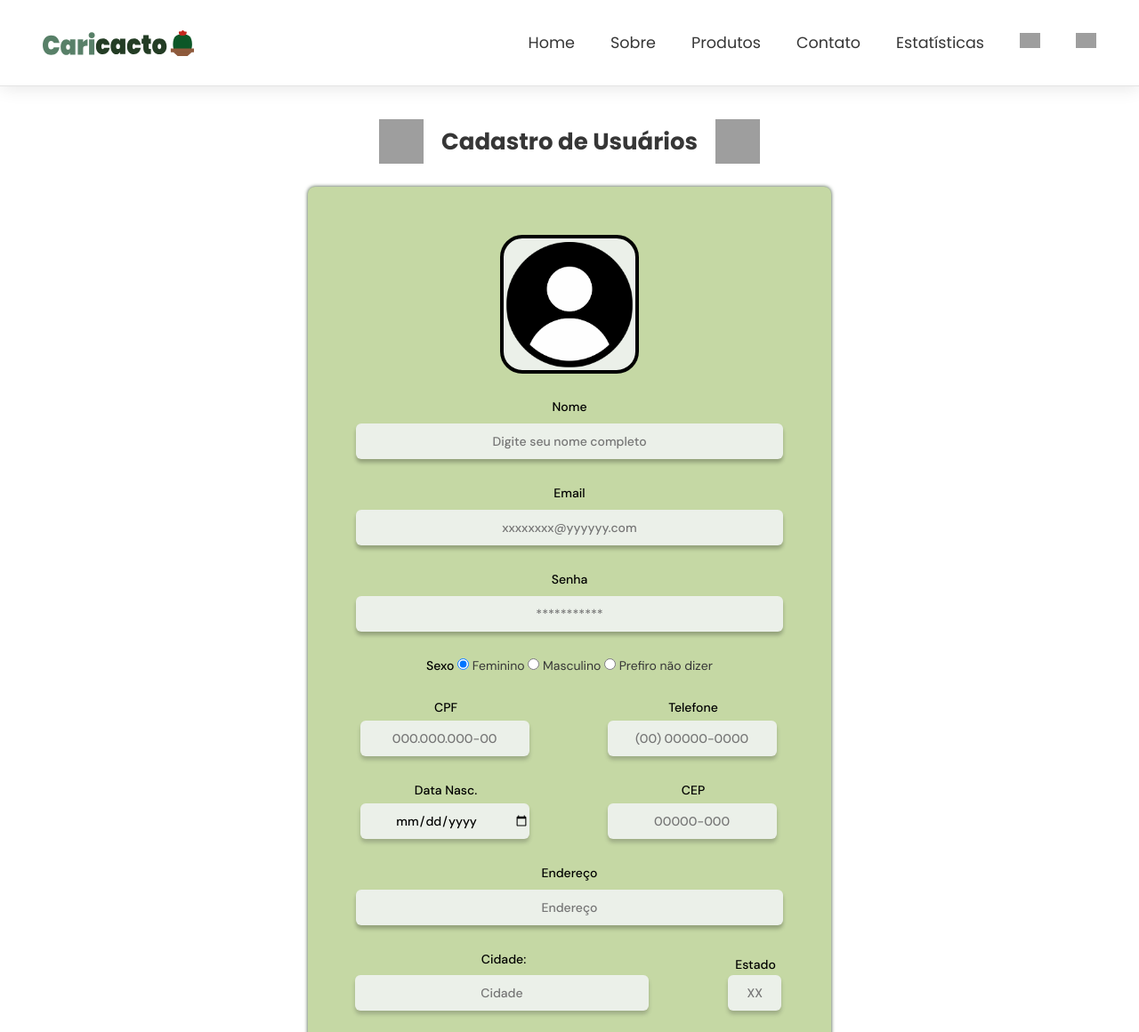
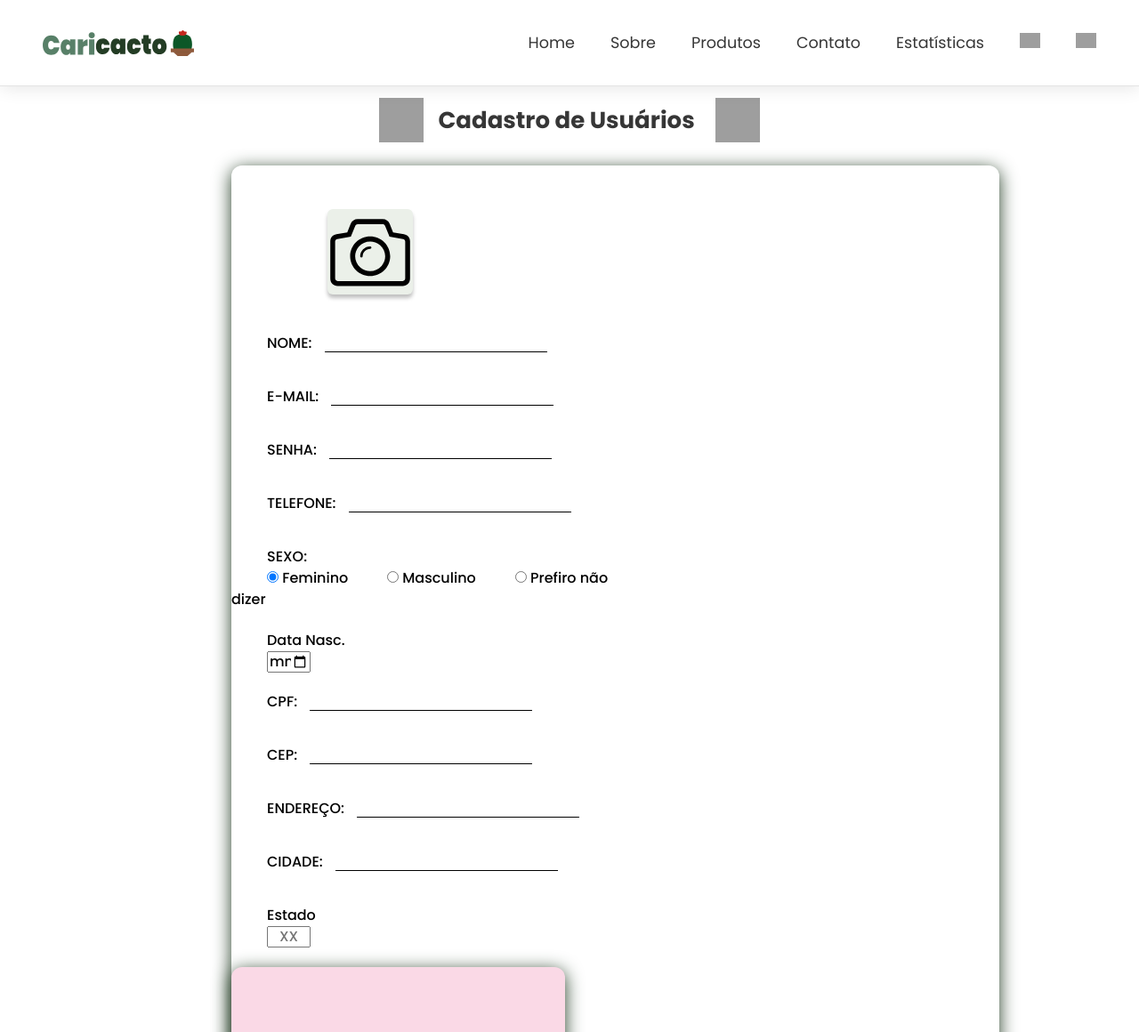
Before and after one commit to naydhow/Ecommerce, a PHP site: page /cadastros/usuarios/cad_novo_usuarios_front.php in a window 1280 px wide. Shown: the top 1160 px of the page at 89% size. Run offline with PHP 8.4, Linux system fonts and the light colour scheme; grey boxes are pictures that could not be loaded.

Commit message:
atualiza

```diff
--- a/cadastros/produtos/cad_novo_produtos_front.php
+++ b/cadastros/produtos/cad_novo_produtos_front.php
@@ -13,7 +13,7 @@
         echo"
         <header id= 'header' >
         <nav class='container'>
-            <a href='../../index.php'><img src='../../img/logo_final.svg' class='logo'></a>
+            <a href='../../index.php'><img src='../../img/logo.svg' class='logo'></a>
             <div class='menu'>
                 <ul class='grid'>
                     <li><a class='title' href='../../index.php' target='_parent'>Home</a></li>
--- a/cadastros/usuarios/cad_novo_usuarios_front.php
+++ b/cadastros/usuarios/cad_novo_usuarios_front.php
@@ -32,124 +32,112 @@
    </nav>
    </header>";
     ?>
-
-    <div class="color_cadastros">
-        <div class="container_paginas">
-
     <div class="alinha_tituloimg">
                 <img class ="img_fofinhas" src="../../img/img_suculenta.svg">
-                <p id="titulo_fofo_usu">Cadastro de Usuários</p>
+                <p id="titulo_fofo_usu">&nbsp;&nbsp; Cadastro de Usuários</p>
                 <img class ="img_fofinhas" src="../../img/img_cacto.svg">
     </div>
 
-          <div class="form_cad_user">
-            <form enctype="multipart/form-data" action="cad_novo_usuarios_back.php" method="post">
+    <div class="borda_fora_form">
+        <form enctype="multipart/form-data" action="cad_novo_produtos_back.php" method="post">
 
-
-                    <div class="input-box-imagem">
-                        <div class="max-width-User">
+    <div id="lado1_form">
+        <br> <br>
+            <div class="input-box-imagem-prod">
+                    <div class="max-width-prod">
                         <div class="imageContainer">
-                                <img src="../../img/user.png" alt="Selecione uma foto para o perfil" id="imgPhoto">
+                            <img src="../../img/camera.svg" alt="Selecione uma imagem para o produto" id="imgProduto">
                         </div>
                     </div>
                 <div class="answer">
-                            <input name="ftperfil" id="ftperfil" type="file" accept="image/*">
+                     <input name="ftproduto" id="ftproduto" type="file" accept="image/*">
+                </div>
+            </div>
+            <br>
+
+            <div>
+                <strong class="email_senha">NOME: </strong>
+                <input type="email" name="email" maxlength="80" class="resposta">
+            </div>
+            <br> <br>
+            <div>
+                <strong class="email_senha">E-MAIL: </strong>
+                <input type="email" name="email" maxlength="80" class="resposta">
+            </div>
+            <br> <br>
+            <div>
+                <strong class="email_senha">SENHA: </strong>
+                <input type="email" name="email" maxlength="80" class="resposta">
+            </div>
+            <br> <br>
+            <div>
+                <strong class="email_senha">TELEFONE: </strong>
+                <input type="email" name="email" maxlength="80" class="resposta">
+            <div>
+            <br> <br>
+
+            <div class="input_block">
+                        <div class="input-box">
+                            <div class="campo_label_peq2">
+                            <strong class="email_senha">SEXO: </strong><br>
+                                <label class="email_senha"><input type="radio" name="sexo" value="Feminino" checked />&nbsp;Feminino</label>
+                                <label class="email_senha"><input type="radio" name="sexo" value="Masculino" />&nbsp;Masculino </label>
+                                <label class="email_senha"><input type="radio" name="sexo" value="Prefiro não dizer" />&nbsp;Prefiro não dizer</label>
+                            </div>
                         </div>
             </div>
 
             <div class="input-box">
                             <label>
-                            <p class="campo_label">Nome</p>
-                            <input class="input_user_grande" type="text" name="nome" maxlength="100" placeholder="Digite seu nome completo" />
+                                <p class="email_senha">Data&nbsp;Nasc.</p>
+                                <input class="email_senha" type="date" name="data_nasc" />
                             </label>
             </div>
 
+            <div>
+                <strong class="email_senha">CPF: </strong>
+                <input type="email" name="email" maxlength="80" class="resposta">
+            </div>
+            <br> <br>
+            <div>
+                <strong class="email_senha">CEP: </strong>
+                <input type="email" name="email" maxlength="80" class="resposta">
+            </div>
+            <br> <br>
+            <div>
+                <strong class="email_senha">ENDEREÇO: </strong>
+                <input type="email" name="email" maxlength="80" class="resposta">
+            </div>
+            <br> <br>
+            <div>
+                <strong class="email_senha">CIDADE: </strong>
+                <input type="email" name="email" maxlength="80" class="resposta">
+            </div>
+            <br> <br>
             <div class="input-box">
                             <label>
-                            <p class="campo_label">Email</p>
-                            <input class="input_user_grande" type="email" name="email" maxlength="80" placeholder="xxxxxxxx@yyyyyy.com" />
-                        </label>
-                    </div>
-
-                    <div class="input-box">
-                        <label>
-                            <p class="campo_label">Senha</p>
-                            <input class="input_user_grande" type="password" name="senha" maxlength="32" placeholder="***********" />
-                            </label>
-                    </div>
-
-                    <div class="input_block">
-                        <div class="input-box">
-                            <div class="campo_label_peq2">
-                                <b id="campo_sexo">Sexo</b>
-                                <label><input type="radio" name="sexo" value="Feminino" checked />&nbsp;Feminino</label>
-                                <label><input type="radio" name="sexo" value="Masculino" />&nbsp;Masculino </label>
-                                <label><input type="radio" name="sexo" value="Prefiro não dizer" />&nbsp;Prefiro não dizer</label>
-                            </div>
-                        </div>
-                    </div>
-
-                    <div class="input_block">
-                        <div class="input-box">
-                            <label>
-                                <p class="campo_label_pequeno">CPF</p>
-                                <input class="input_user_pequeno" type="text" name="cpf" id="cpf" placeholder="000.000.000-00" />
-                            </label>
-                        </div>
-
-                            <div class="input-box">
-                                <label>
-                                    <p class="campo_label_pequeno">Telefone</p>
-                                    <input class="input_user_pequeno" type="text" name="telefone" id="telefone" placeholder="(00) 00000-0000" />
-                                </label>
-                            </div>
-                        </div>
-
-                        <div class="input-box">
-                            <label>
-                                <p class="campo_label_pequeno">Data Nasc.</p>
-                                <input class="input_user_pequeno" type="date" name="data_nasc" />
-                            </label>
-                        </div>
-
-
-                        <div class="input-box">
-                            <label>
-                                <p class="campo_label_pequeno">CEP</p>
-                                <input class="input_user_pequeno" type="text" name="cep" id="cep" placeholder="00000-000" />
-                            </label>
-                        </div>
-
-                        <div class="input-box">
-                            <label>
-                                <p class="campo_label">Endereço</p>
-                                <input class="input_user_grande" type="text" name="endereco" id="endereco" maxlength="150" placeholder="Endereço"/>
-                            </label>
-                        </div>
-
-                        <div class="input-box">
-                            <label>
-                                <p class="campo_label_pequeno">Cidade:</p>
-                                <input class="input_user_medio" type="text" name="cidade" id="cidade" maxlength="30" placeholder="Cidade" />
-                            </label>
-                        </div>
-
-                        <div class="input-box">
-                            <label>
-                                <p class="campo_label_pequeno">Estado</p>
-                                <input class="input_user_peq2" type="text" name="estado" id="estado" maxlength="2" placeholder="XX"/>
+                                <p class="email_senha">Estado</p>
+                                <input class="email_senha" type="text" name="estado" id="estado" maxlength="2" placeholder="XX"/>
                             </label>
             </div>
 
     </div>
 
-                    <div class="buttons_user">
-                        <input type="submit" name="button" class="button_crud" value="Enviar" />
-                        <a class="button_crud" href='cad_pesq_usuarios_front.php'>Voltar</a>
+                                            <!--- LADO 2 -->
+
+        <div id="lado2_form">
+            <div class="borda_rosa">
+            <br><br>
+            <img class="img_login" src="../../img/cacto_login.svg">
+            <br> <br><br> <br><br><br>
+            <img class="img_login" src="../../img/vaso_redondo_mini.svg">
             </div>
+        </div>
+
+
         </form>
         </div>
-    </div>
+
 
     <script src="../../js/cep.js"></script>
     <script src="../../js/perfil_photo.js"></script>
--- a/css/style.css
+++ b/css/style.css
@@ -1396,7 +1396,7 @@ color: bolder #243D25;
   }
 
   .alinha_tituloimg{
-    margin-top: 3%;
+    margin-top: 110px;
     margin-bottom: 2%;
     align-items: center;
     justify-content: center;
@@ -1424,8 +1424,6 @@ color: bolder #243D25;
 
 #lado2{
   width: 50%;
-
-
 }
 .borda_fora{
   margin-left: 250px;
@@ -1579,3 +1577,37 @@ color: bolder #243D25;
   margin-left: 580px;
 
 }
+
+/* >>>>>>>>>>>>>>>>>>>>>>>>>>>>>>>>>>>>>>>>>>> FORMS ATUALIZADOS <<<<<<<<<<<<<<<<<<<<<<<<<<<<<<<<<<<<<<<<<<*/
+
+#lado1_form{
+ width: 50%;
+ height: 500px;
+
+}
+
+#lado2_form{
+  width: 50%;
+}
+
+.borda_fora_form{
+  width: 863px;
+  height: 1104px;
+  left: 251px;
+  top: 132px;
+  background: #FFFFFF;
+  box-shadow: 0px 4px 20px #243D25;
+  border-radius: 12px;
+  /*margin-top: 100px;*/
+  margin-left: 260px;
+}
+
+.borda_rosa{
+  width: 375px;
+  height: 1009px;
+  left: 707px;
+  top: 188px;
+  background: #FAD9E6;
+  box-shadow: 0px 4px 20px #243D25;
+  border-radius: 12px;
+}
```
Also changed, not shown: img/vaso_redondo_mini.svg (added). Lines whose indentation alone changed are shown as unchanged.
